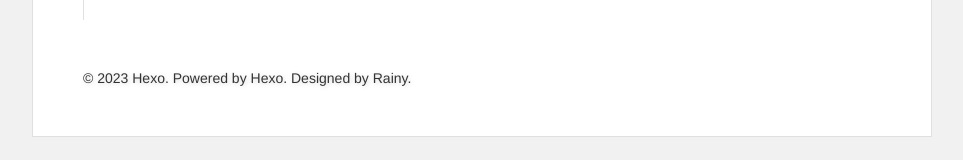
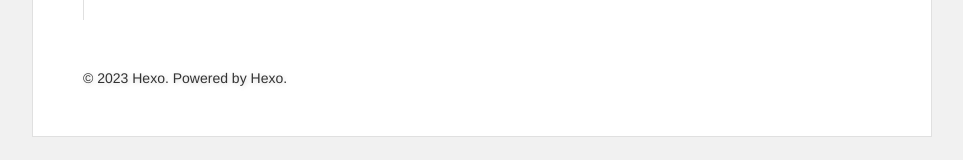
Before and after one commit to PopTartSodo/PopTartSodo.github.io, a plain HTML site: page index.html in a window 1280 px wide. Shown: the part 2591-2751 px from the top of the page, without its empty margins (158-1121 px from the left). Drawn offline with Linux system fonts and the light colour scheme; a script that the page names is missing.

Commit message:
Site updated: 2023-04-29 19:51:43

```diff
--- a/index.html
+++ b/index.html
@@ -104,7 +104,7 @@
 </section>
     <footer id="footer" role="contentinfo">
     <div>&copy; 2023 <a href="/">Hexo</a>.
-    Powered by <a href="http://hexo.io/" target="_blank">Hexo</a>. Designed by <a href="http://rainylog.com" target="_blank">Rainy.</a>
+    Powered by <a href="http://hexo.io/" target="_blank">Hexo</a>.
 	</div>
 </footer><!-- end #footer -->
 
```
